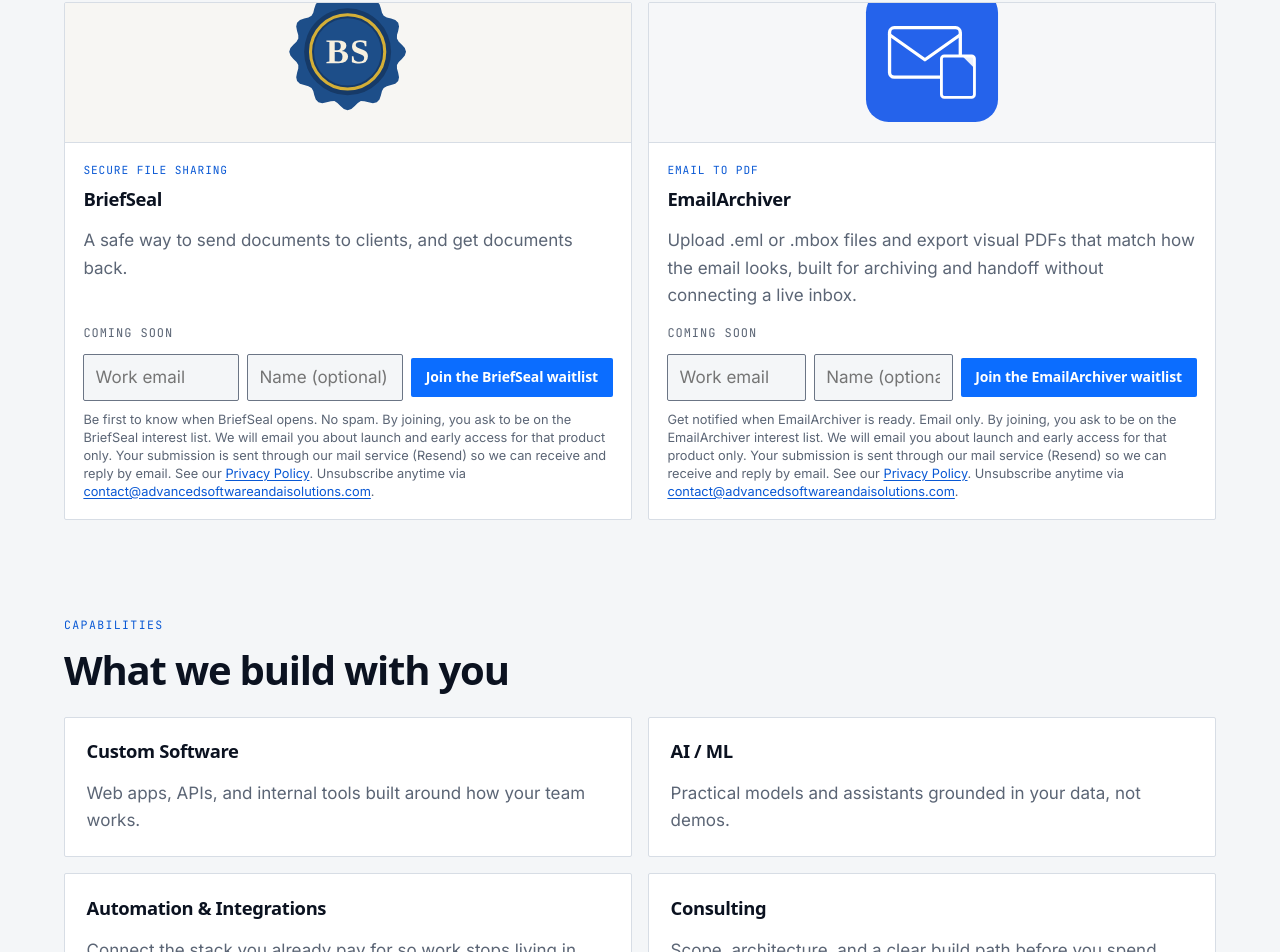
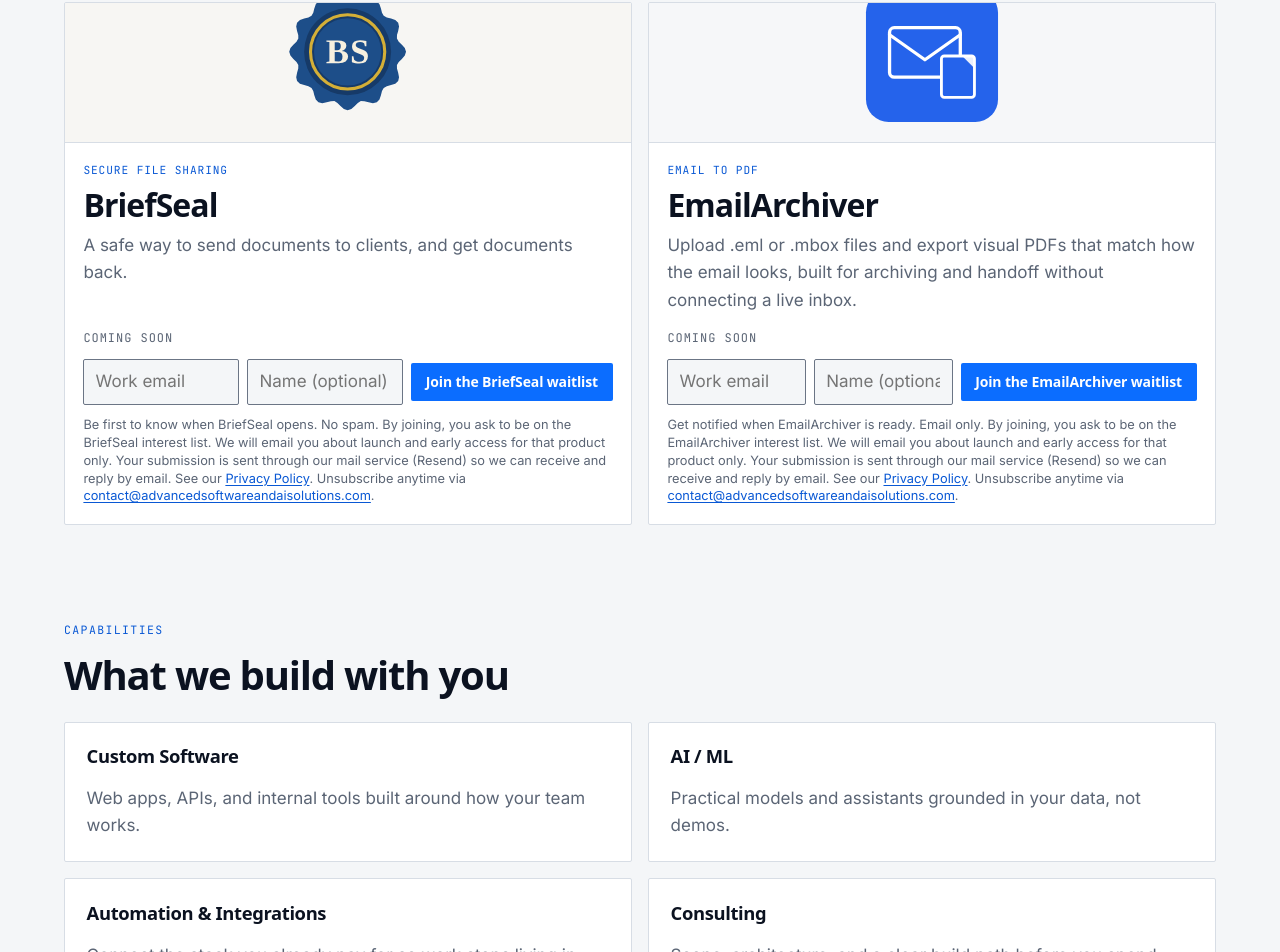
Before and after one commit to alfred-delacosta/advanced-software-and-ai-solutions, a Next.js app: page / in a window 1280 px wide. Shown: the part 903-1855 px from the top of the page. Built offline with nearby package versions, Linux system fonts and the light colour scheme; no server answers; a web font is replaced by a local one.

Commit message:
Enlarge home product titles for BriefSeal and EmailArchiver
Product card names use a dedicated display scale (clamp 1.5–2rem, weight 700) so they stand out over body and CTAs. Still semantic h3 under the section h2; no product-site links yet. Waitlist CTAs unchanged.

```diff
--- a/components/PortfolioCard.module.css
+++ b/components/PortfolioCard.module.css
@@ -95,6 +95,17 @@
   /* product cards */
 }
 
+/* Home product names: larger / heavier than generic .h3; still under section h2. */
+.productTitle {
+  font-family: var(--font-display);
+  font-size: clamp(1.5rem, 2.8vw, 2rem);
+  line-height: 1.15;
+  letter-spacing: -0.03em;
+  font-weight: 700;
+  color: var(--text);
+  margin: 0;
+}
+
 .waitlistNote {
   margin: 0.35rem 0 0;
   font-size: 0.8rem;
--- a/components/ProductCard.tsx
+++ b/components/ProductCard.tsx
@@ -15,7 +15,7 @@ export default function ProductCard({ product }: { product: Product }) {
       </div>
       <div className={styles.body}>
         <span className={styles.tag}>{product.category}</span>
-        <h3 className="h3">{product.title}</h3>
+        <h3 className={styles.productTitle}>{product.title}</h3>
         <p className={styles.outcome}>{product.summary}</p>
         {product.href ? (
           <p className={styles.status}>
```
